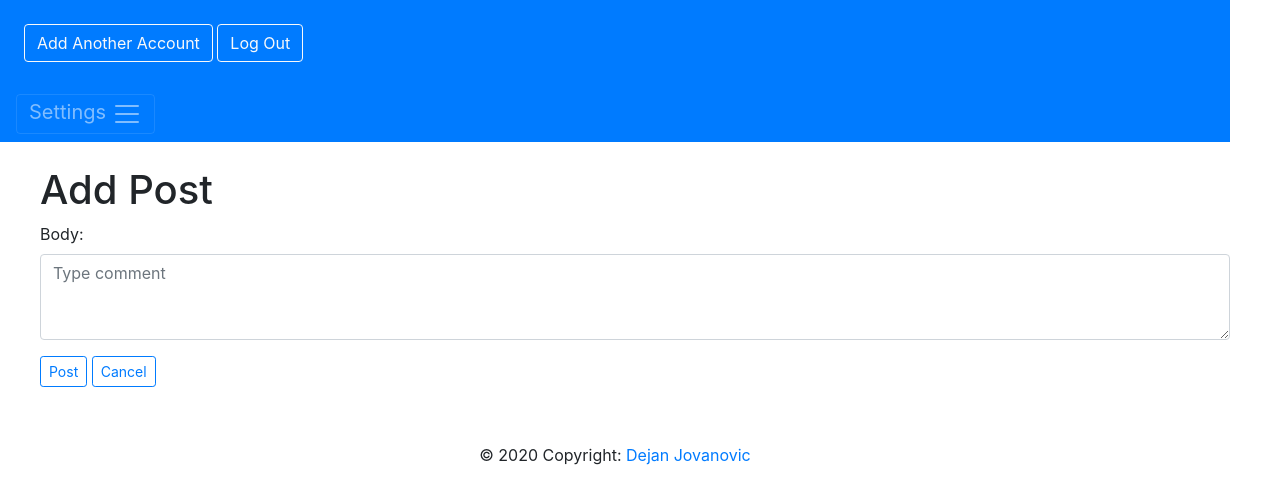
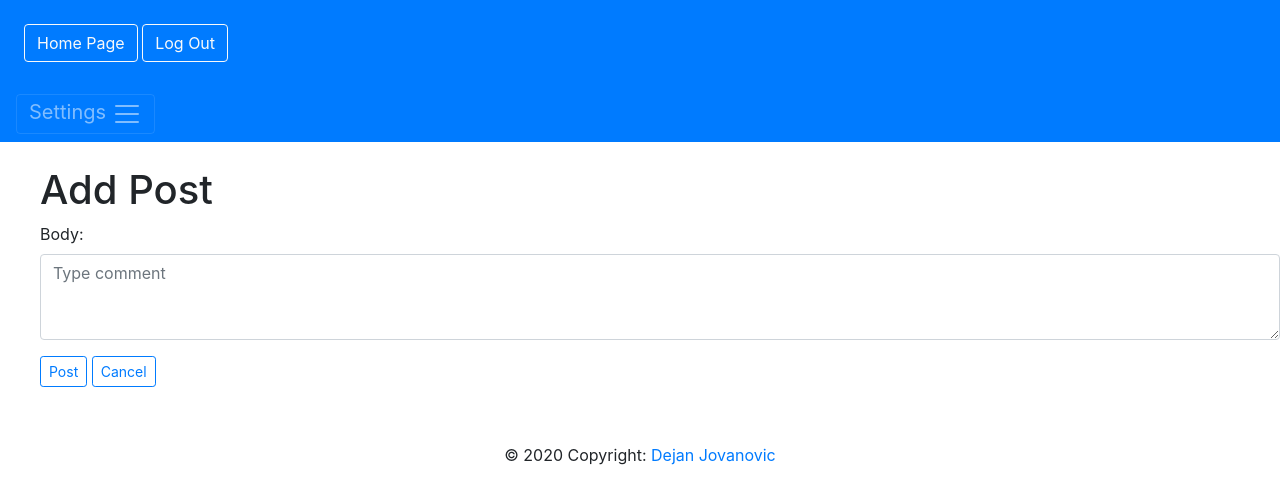
Before and after one commit to deki90to/BlogForum, a Django app: page /add/ in a window 1280 px wide, after a click on "Settings". Shown: the top 504 px of the page. Run offline with Django 3.2, Linux system fonts and the light colour scheme; a user stored in the database is signed in; some libraries are stand-ins or nearby versions.

Commit message:
changed status bar

```diff
--- a/test_app/templates/add.html
+++ b/test_app/templates/add.html
@@ -10,10 +10,8 @@
 	{% csrf_token %}
 	{{ form.as_p }}
 	{{ form.media }}
-
-	<button class='btn btn-outline-primary btn-sm'> Post </button>
+    <button class='btn btn-outline-primary btn-sm'> Post </button>
 	<a href="{% url 'home' %}" class='btn btn-outline-primary btn-sm'> Cancel </a>
-
 </form>
 </div>
 
--- a/test_app/templates/base.html
+++ b/test_app/templates/base.html
@@ -32,7 +32,7 @@
     <div class="bg-primary p-4">
 <!--       <h4 class="text-white"> Options </h4><br> -->
       <span class="text-muted">
-        <a class="btn btn-outline-light" href="{% url 'register' %}"> Add Another Account </a>
+        <a class="btn btn-outline-light" href="{% url 'home' %}"> Home Page </a>
         <a class="btn btn-outline-light" href="{% url 'logout' %}"> Log Out </a>
 
       </span>
@@ -50,8 +50,9 @@
 <!------------------------------------------------------------------------------------------------------------------------------ -->
 
 </head>
+
 <body>
-  <style>
+<style>
 
 
 body {
@@ -66,7 +67,7 @@ body {
   background-size: 100% 100%;
   margin-top: 0px;
   margin-left: 0px;
-  margin-right: 50px;
+  margin-right: 0px;
 
 }
 </style>
--- a/test_app/templates/delete.html
+++ b/test_app/templates/delete.html
@@ -13,8 +13,6 @@
 	{% csrf_token %}
 	<button class="btn btn-outline-danger btn-sm"> DELETE </button>
 	<a href="{% url 'details' post.pk %}" class='btn btn-outline-primary btn-sm'> Cancel </a>
-
-
 </form>
 </div>
 </ul>
--- a/test_app/templates/details.html
+++ b/test_app/templates/details.html
@@ -12,8 +12,7 @@
 <li><b>{{ post.author }}</b></li>
 		{{ post.body|safe }}
 		<br><br>
-
-		<a href="{% url 'home' %}" class='btn btn-outline-primary btn-sm'> Back </a>
+	    <a href="{% url 'home' %}" class='btn btn-outline-primary btn-sm'> Back </a>
 		{% if request.user == post.author %}
 		<a href="{% url 'delete' post.pk %}" class='btn btn-outline-danger btn-sm'> Delete </a>
 		{% endif %}
--- a/test_app/views.py
+++ b/test_app/views.py
@@ -5,7 +5,6 @@ from django.http import HttpResponseRedirect
 from . models import Post
 from . forms import PostForm
 # Create your views here.
-
 
 
 class home(ListView):
```
Also changed, not shown: test_app/templates/home.html (+2 -6 lines), db.sqlite3.
